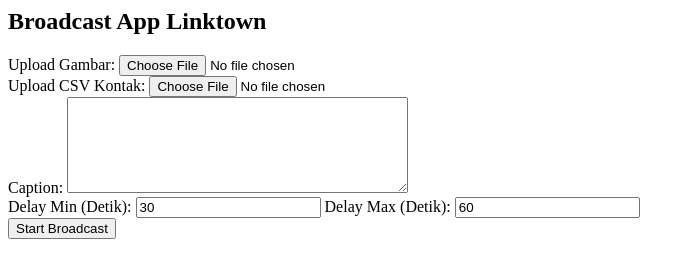
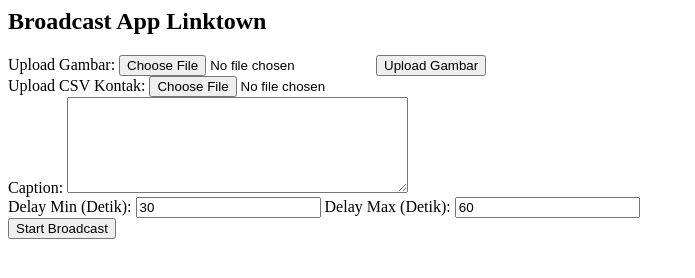
Before and after one commit to isthisilham/wa-broadcast-bot, a plain HTML site: page web/index.html in a window 1280 px wide. Shown: the whole page, without its empty margins (0-695 px from the left). Drawn offline with Linux system fonts and the light colour scheme.

Commit message:
BTN UPLD IMG

```diff
--- a/web/index.html
+++ b/web/index.html
@@ -7,13 +7,39 @@
     <body>
         <h2>Broadcast App Linktown</h2>
 
-        <!--Image Upload-->
+    <!--Image Upload-->
         <div>
             <label>Upload Gambar:</label>
             <input type="file" id="image">
+            <button onclick="uploadImage()">Upload Gambar</button>
         </div>
 
-        <!--Upload CSV-->
+        <script>
+            async function uploadImage() {
+                const fileInput = document.getElementById("image");
+                const file = fileInput.files[0];
+
+                if (!file) {
+                    alert("Upload gambarnya dulu ya...")
+                    return;
+                }
+
+                let formData = new FormData();
+                formData.append("image", file);
+
+                const response = await fetch("http://localhost:3000/upload-image", {
+                    method: "POST",
+                    body: formData
+                });
+
+                const data = await response.json();
+                console.log("Hasil upload image:", data);
+
+                alert("Gambar berhasil diupload!");
+            }
+        </script>
+
+    <!--Upload CSV-->
         <div>
             <label>Upload CSV Kontak:</label>
             <input type="file" id="csv">
@@ -35,10 +61,12 @@
 
         <button onclick="startbroadcast()">Start Broadcast</button>
 
-        <Script>
+        <script>
             function startbroadcast() {
                 alert("belum aktif fitur ini, masih testing 😄");
             }
-        </Script>
+        </script>
+
+
     </body>
 </html>
```
Also changed, not shown: uploads/images/1763920663516.jpg (added), uploads/images/1763921277738.jpg (added), uploads/images/1763921347456.jpg (added), uploads/images/1763921834351.jpg (added).
